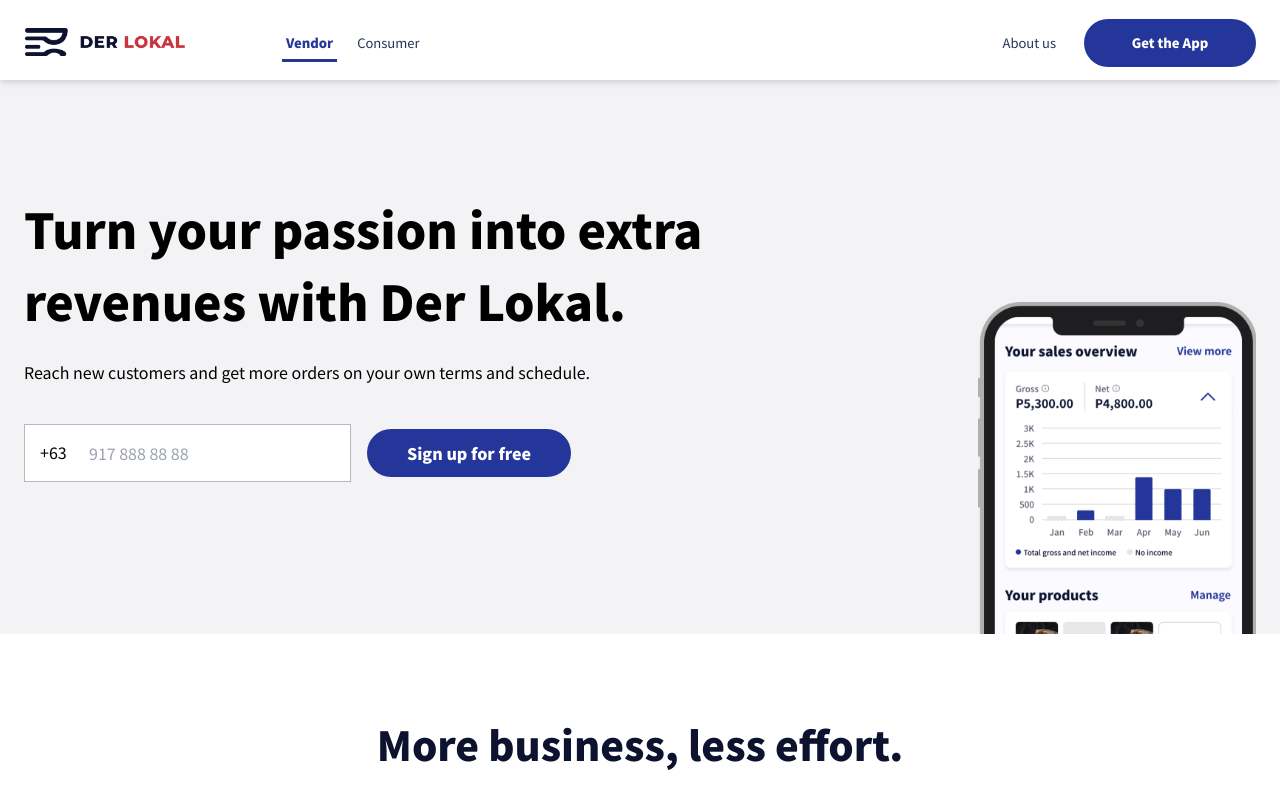
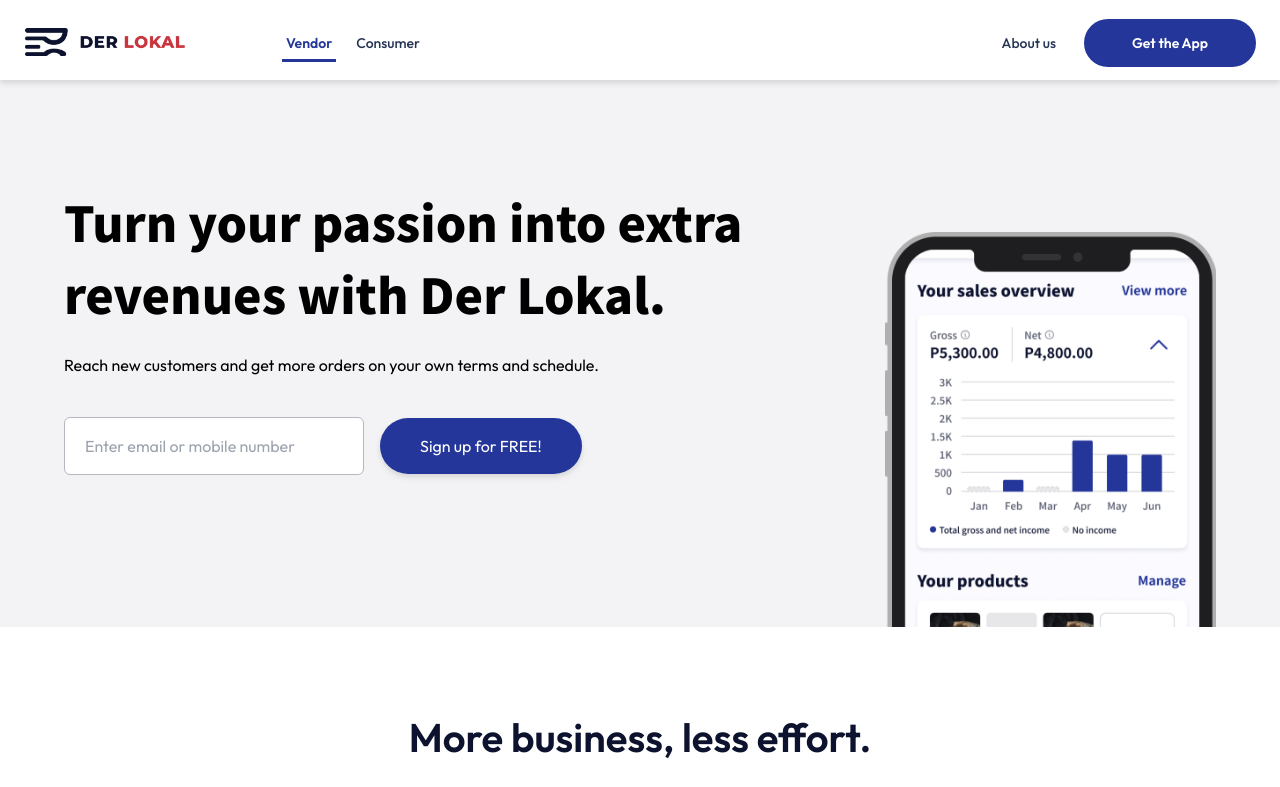
Before and after one commit to aguilarjayson19300/derlokal-web--experimental, a Next.js app: page /seller in a window 1280 px wide. Shown: the top 787 px of the page. Built offline with nearby package versions, Linux system fonts and the light colour scheme.

Commit message:
Upload font image size for vendor first section radius for input and font size

```diff
--- a/components/Navbar.tsx
+++ b/components/Navbar.tsx
@@ -51,7 +51,7 @@
 
   return (
     <>
-      <nav className="fixed top-0 z-20 flex flex-col w-full bg-white sm:flex-row border-t-1 border-secondary6 h-20 drop-shadow-md">
+      <nav className="fixed top-0 z-20 flex flex-col w-full bg-white sm:flex-row border-t-1 border-secondary6 md:h-20 md:drop-shadow-md">
         <div className="w-full sm:h-[88px] h-[64px] px-6 sm:container mx-auto flex items-center sm:border-b-0 border-b border-secondary7">
           <div className="flex justify-center mr-0 font-extrabold text-white border sm:hidden md:block md:justify-start border-1 sm:mr-20 bold pb-1">
             <a
@@ -111,14 +111,14 @@
               </div>
               <ul className="flex flex-col items-center flex-1 text-xl font-black list-reset sm:flex-row sm:text-base text-textIcon sm:items-start">
                 <li
-                  className="mb-4 sm:mb-0 px-4 py-2"
+                  className="mb-4 sm:mb-0 md:px-4 md:py-2"
                   onClick={() => setIsNavOpen(false)}
                 >
                   <Link href="/seller">
                     <a
-                      className={`inline-block text-xs ${
+                      className={`inline-block md:text-[14px] ${
                         router.pathname === "/seller"
-                          ? "text-primary font-semibold border-b-[3px]"
+                          ? "text-primary font-bold md:font-semibold md:border-b-[3px]"
                           : "border-white font-medium"
                       } py-1 px-1`}
                     >
@@ -132,9 +132,9 @@
                 >
                   <Link href="/consumer">
                     <a
-                      className={`inline-block text-xs ${
+                      className={`inline-block md:text-[14px] ${
                         router.pathname === "/consumer"
-                          ? "text-primary font-semibold border-b-[3px]"
+                          ? "text-primary font-bold md:font-semibold md:border-b-[3px]"
                           : "border-white font-medium"
                       } py-1 px-1`}
                     >
@@ -149,9 +149,9 @@
                 >
                   <Link href="/">
                     <a
-                      className={`inline-block text-xs ${
+                      className={`inline-block md:text-[14px] ${
                         router.pathname === "/"
-                          ? "text-primary font-semibold border-b-[3px]"
+                          ? "text-primary font-bold md:font-semibold md:border-b-[3px]"
                           : "border-white font-medium"
                       } py-1 px-1`}
                     >
@@ -199,7 +199,7 @@
                   onClick={() => setIsNavOpen(false)}
                 >
                   <button
-                    className="text-xs sm:w-[172px] w-full py-3 bg-primary text-textIcon7 rounded-full font-bold"
+                    className="text-[14px] sm:w-[172px] w-full py-3 bg-primary text-textIcon7 rounded-full font-bold"
                     onClick={() => setGetTheApp(true)}
                   >
                     Get the App
--- a/pages/seller.tsx
+++ b/pages/seller.tsx
@@ -6,24 +6,23 @@
 const Seller = () => {
     return (
         <Layout>
-            <section className='bg-secondary7 px-6 overflow-hidden'>
-                <div className='sm:container mx-auto flex md:flex-row flex-col sm:pt-28 pt-12'>
+            <section className='bg-secondary7 px-16 overflow-hidden'>
+                <div className='sm:container mx-auto flex md:flex-row flex-col sm:pt-28 pt-12 md:pt-[105px]'>
                     <div className='sm:pr-20 flex-row sm:pb-28'>
-                        <h1 className='sm:text-4xl text-2xl font-bold mb-6'>Turn your passion into extra revenues with Der Lokal.</h1>
+                        <h1 className='font-sans sm:text-4xl text-xl font-bold mb-6'>Turn your passion into extra revenues with Der Lokal.</h1>
                         <p>Reach new customers and get more orders on your own terms and schedule.</p>
 
                         <div className='flex flex-col gap-4 items-center my-10 sm:flex-row '>
                             <div className='relative sm:w-auto w-full'>
-                                <label className='absolute top-4 left-4'>+63</label>
-                                <input className='w-full border border-secondary4 py-4 pl-16 pr-8 focus:border-primary' placeholder='917 888 88 88' />
+                                <input className='w-full md:w-[300px] border border-secondary4 py-4 pl-5 pr-8 focus:border-primary rounded-md' placeholder='Enter email or mobile number' />
                             </div>
 
-                            <button className='sm:w-auto w-full px-10 py-3 bg-primary text-textIcon7 rounded-full font-bold'>Sign up for free</button>
+                            <button className='sm:w-auto w-full px-10 py-4 bg-primary text-textIcon7 rounded-full drop-shadow-md'>Sign up for FREE!</button>
 
                         </div>
                     </div>
-                    <div className='lg:w-1/3 sm:w-full flex items-end justify-center'>
-                        <img src="/demo.png" alt="me" className=' object-fill object-center' />
+                    <div className='lg:w-1/2 sm:w-full flex items-end justify-center'>
+                        <img src="/demo.png" alt="me" className=' object-fill object-center'/>
                     </div>
                 </div>
             </section>
--- a/styles/globals.css
+++ b/styles/globals.css
@@ -1,7 +1,15 @@
+@import url('https://fonts.googleapis.com/css2?family=Outfit:wght@200;300;400;500;600&display=swap');
+
 @tailwind base;
 @tailwind components;
 @tailwind utilities;
 
+@layer base {
+    html {
+        font-family: Outfit;
+    }
+}
+
 .sidebar {
   @apply sm:relative sm:flex justify-end bg-white transition duration-200 ease-linear fixed top-0 h-full;
 }
--- a/tailwind.config.js
+++ b/tailwind.config.js
@@ -68,6 +68,7 @@
       'textIcon7': '#FFFFFF',
     },
     fontFamily: {
+      'outfit': ['"Outfit"', '"sans-serif"'],
       'sans': ['"Noto Sans KR"', '"Noto Sans"']
     },
     extend: {
```
